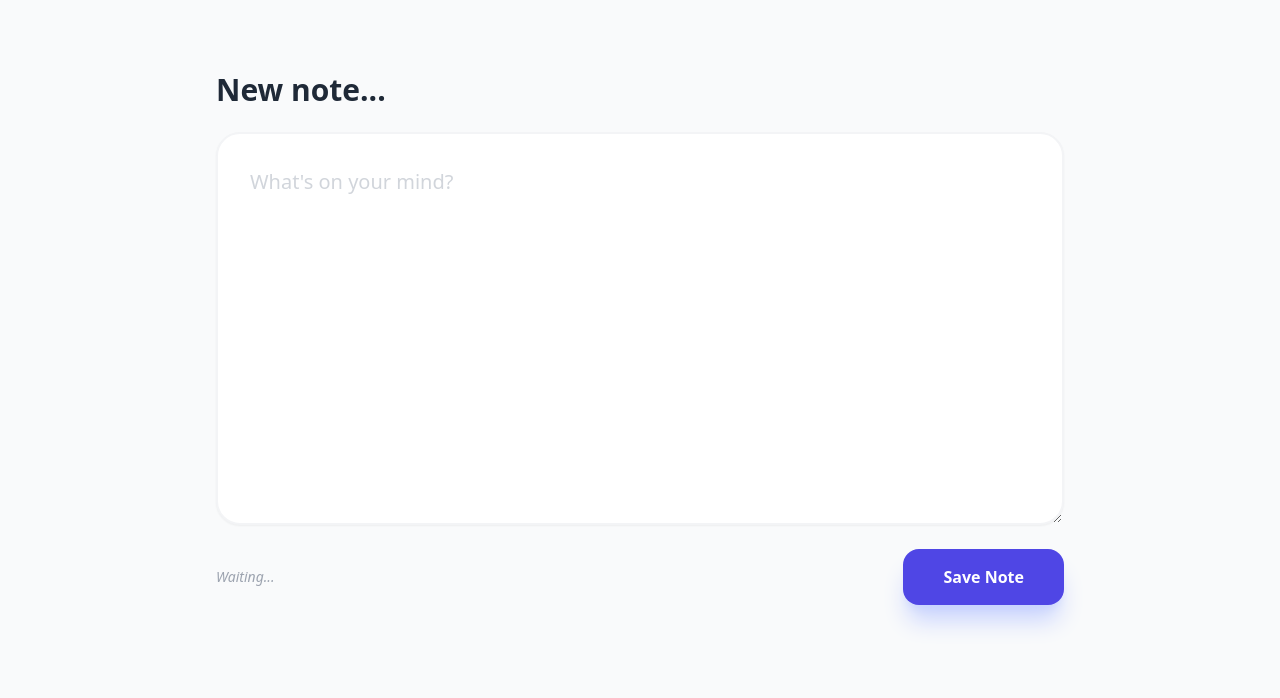
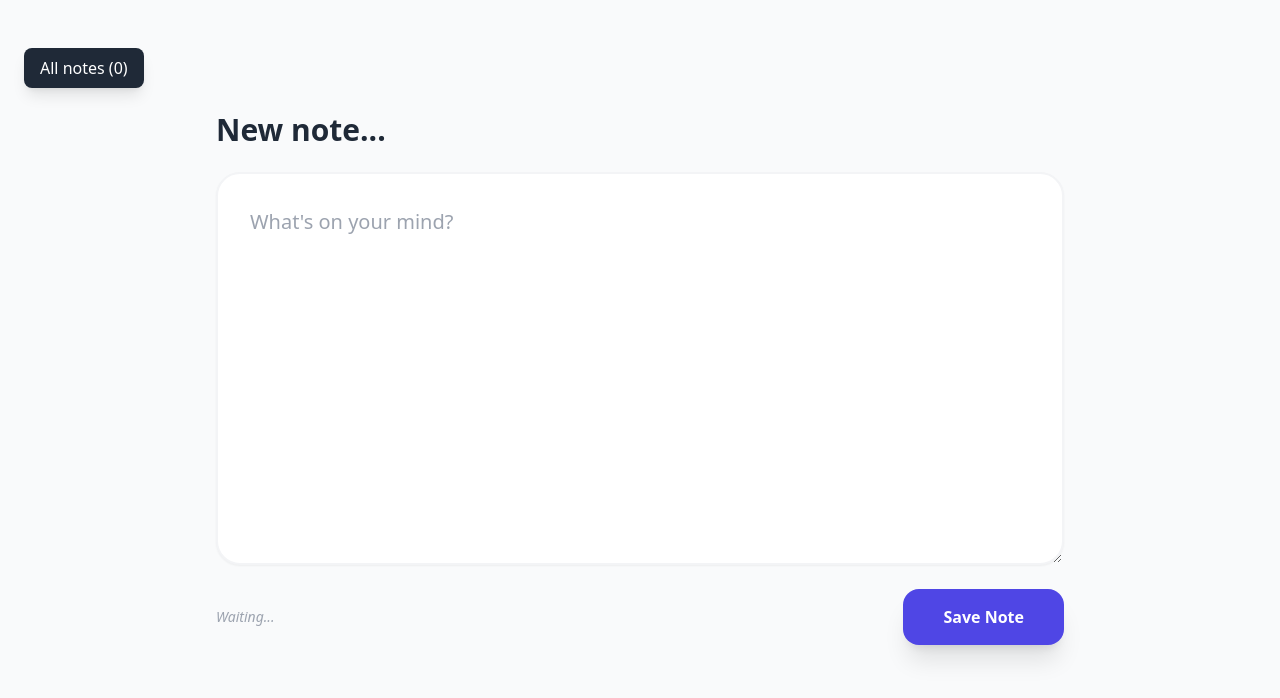
Before and after one commit to tifalaa/PersonalVault, a React (Create React App) app in the folder personalvault/: page / in a window 1280 px wide. Shown: the top 698 px of the page. Built offline with nearby package versions, Linux system fonts and the light colour scheme.

Commit message:
added modal window for showing all notes

```diff
--- a/personalvault/src/App.js
+++ b/personalvault/src/App.js
@@ -1,50 +1,99 @@
 import { useState } from 'react';
 
-function AddNewNote() {
+function AddNewNote({ onSave }) {
   const [note, setNote] = useState("");
 
   const saveNote = (e) => {
     e.preventDefault();
-     if (!note.trim()) return alert("Note is empty! Please write something before saving.");
-    alert("Your note is: " + note);
+    if (!note.trim()) return alert("Note is empty!");
+
+    onSave(note);
+    setNote("");
+    alert("Saved!");
   };
 
   return (
     <div className="max-w-4xl mx-auto p-6">
       <form onSubmit={saveNote} className="flex flex-col gap-4">
-
         <h2 className="text-3xl font-extrabold text-gray-800 mb-2">New note...</h2>
-
         <textarea
           value={note}
           onChange={(e) => setNote(e.target.value)}
           placeholder="What's on your mind?"
           rows="10"
-          className="w-full text-xl leading-relaxed bg-white rounded-3xl p-8 border-2 border-gray-100 shadow-sm focus:border-indigo-400 focus:ring-4 focus:ring-indigo-100 outline-none transition-all duration-300 placeholder-gray-300 text-gray-700"
+          className="w-full text-xl leading-relaxed bg-white rounded-3xl p-8 border-2 border-gray-100 shadow-sm focus:border-indigo-400 focus:ring-4 focus:ring-indigo-100 outline-none transition-all duration-300 text-gray-700"
         />
-
         <div className="flex items-center justify-between mt-2">
           <p className="text-sm text-gray-400 font-medium italic">
             {note.length > 0 ? `Characters: ${note.length}` : "Waiting..."}
           </p>
-
           <button
             type="submit"
-            className="px-10 py-4 bg-indigo-600 hover:bg-indigo-700 text-white font-bold rounded-2xl shadow-xl shadow-indigo-200 transition-all active:scale-95 transform hover:-translate-y-1"
+            className="px-10 py-4 bg-indigo-600 hover:bg-indigo-700 text-white font-bold rounded-2xl shadow-xl transition-all active:scale-95"
           >
             Save Note
           </button>
         </div>
-
       </form>
     </div>
   );
 }
 
 function App() {
+  const [shownote, setshownote] = useState(false);
+  const [allNotes, setAllNotes] = useState([]);
+
+  const addNoteToList = (text) => {
+    setAllNotes([...allNotes, text]);
+  };
+
   return (
     <div className="min-h-screen bg-gray-50 pt-12">
-      <AddNewNote />
+      <button
+        onClick={() => setshownote(true)}
+        className="ml-6 px-4 py-2 bg-gray-800 text-white rounded-lg shadow-lg hover:bg-black transition-colors"
+      >
+        All notes ({allNotes.length})
+      </button>
+
+      <AddNewNote onSave={addNoteToList} />
+
+      {shownote && (
+        <div className="fixed inset-0 bg-black bg-opacity-50 flex items-center justify-center z-50 p-4">
+          <div className="bg-white p-8 rounded-3xl max-w-2xl w-full shadow-2xl relative max-h-[80vh] overflow-y-auto">
+
+            <button
+              onClick={() => setshownote(false)}
+              className="absolute top-4 right-4 text-gray-400 hover:text-red-500 font-bold text-xl"
+            >
+              ✕
+            </button>
+
+            <h2 className="text-2xl font-bold mb-6 text-gray-800 border-b pb-2">My Vault</h2>
+
+            <table className="w-full text-left">
+              <thead>
+                <tr className="text-gray-400 text-sm uppercase">
+                  <th className="py-2">Note Content</th>
+                </tr>
+              </thead>
+              <tbody className="divide-y divide-gray-100">
+                {allNotes.length === 0 ? (
+                  <tr>
+                    <td className="py-10 text-center text-gray-400 italic">No notes in the vault yet...</td>
+                  </tr>
+                ) : (
+                  allNotes.map((item, index) => (
+                    <tr key={index}>
+                      <td className="py-4 text-gray-700 leading-relaxed">{item}</td>
+                    </tr>
+                  ))
+                )}
+              </tbody>
+            </table>
+          </div>
+        </div>
+      )}
     </div>
   );
 }
```
